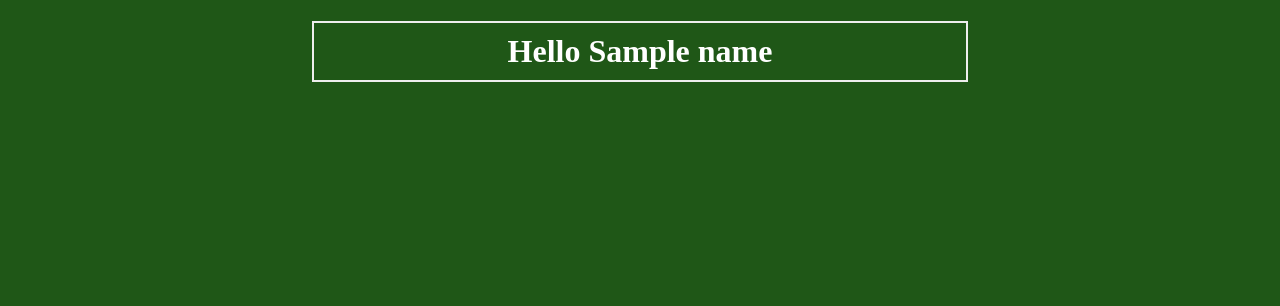
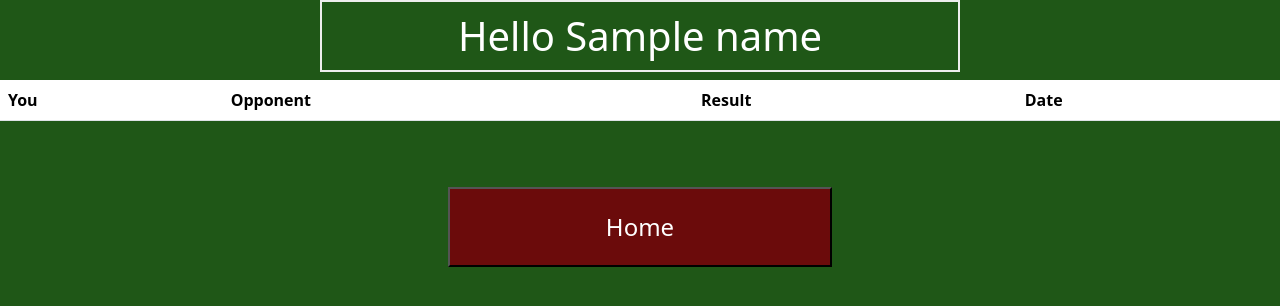
Before and after one commit to jonathanthomasfeehan/PoolRankings, a Flask app: template templates/profile.html in a window 1280 px wide. Shown: the top 306 px of the page. Run offline with Flask 2, Linux system fonts and the light colour scheme; the template is opened without the code that fills it: most values are stand-ins (such as "Sample title", 1, 10 or a date in 2020); lists and menus that the app fills with data are empty; parts of the project's set-up code (start-up, migrations or seed data) failed here and were passed over.

Commit message:
Finalized initial implementation of match history

```diff
--- a/static/css/pages/profile.css
+++ b/static/css/pages/profile.css
@@ -1,3 +1,3 @@
-li{
-    color: white;
+body {
+    background-color: rgb(31, 87, 23);
 }
--- a/templates/profile.html
+++ b/templates/profile.html
@@ -5,15 +5,16 @@
     <meta charset="UTF-8">
     <meta name="viewport" content="width=device-width, initial-scale=1">
     <title>Pool Rankings Profile</title>
-    <!-- <link href="https://cdn.jsdelivr.net/npm/bootstrap@5.0.2/dist/css/bootstrap.min.css" rel="stylesheet" integrity="sha384-EVSTQN3/azprG1Anm3QDgpJLIm9Nao0Yz1ztcQTwFspd3yD65VohhpuuCOmLASjC" crossorigin="anonymous"> -->
+    <link href="https://cdn.jsdelivr.net/npm/bootstrap@5.3.3/dist/css/bootstrap.min.css" rel="stylesheet" integrity="sha384-QWTKZyjpPEjISv5WaRU9OFeRpok6YctnYmDr5pNlyT2bRjXh0JMhjY6hW+ALEwIH" crossorigin="anonymous">
     <link rel="stylesheet" href="{{ url_for('static', filename= 'css/style.css') }}">
     <link rel="stylesheet" href="{{ url_for('static', filename= 'css/pages/profile.css') }}">
     <script src="https://ajax.googleapis.com/ajax/libs/jquery/3.6.0/jquery.min.js"></script>
+    <script src="https://cdn.jsdelivr.net/npm/bootstrap@5.3.3/dist/js/bootstrap.bundle.min.js" integrity="sha384-YvpcrYf0tY3lHB60NNkmXc5s9fDVZLESaAA55NDzOxhy9GkcIdslK1eN7N6jIeHz" crossorigin="anonymous"></script>
+
 
 
 </head>
 <body>
-    <!-- <script src="https://cdn.jsdelivr.net/npm/bootstrap@5.0.2/dist/js/bootstrap.bundle.min.js" integrity="sha384-MrcW6ZMFYlzcLA8Nl+NtUVF0sA7MsXsP1UyJoMp4YLEuNSfAP+JcXn/tWtIaxVXM" crossorigin="anonymous"></script> -->
 
 
     <div>
@@ -21,10 +22,26 @@
             Hello {{name}}
         </h1>
     </div>
-    <div>
-        <ul id="matches_list">
+    <div class="container_fluid">
+        <table class="table">
+            <thead>
+                <tr>
+                    <th>You</th>
+                    <th>Opponent</th>
+                    <th>Result</th>
+                    <th>Date</th>
+                </tr>
+            </thead>
+            <tbody id="matches_list">
 
-        </ul>
+            </tbody>
+        </table>
+
+        <div>
+            <form action = '/'>
+                <button type = 'submit' name = 'home' class="index_nav_buttons">Home</button>
+            </form>
+        </div>
     </div>
 </body>
 
@@ -33,23 +50,16 @@
 
     function getMatchData(){
 
-        // let username = document.getElementById('Username').value
-        // let password = document.getElementById('Password').value
-        // let csrf = document.getElementById("csrf").value
-        // let next = window.location.search.split('next=')[1]
 
         // sends post request, if successful then alerts client
-        //
 
         $.ajax({
             url:'/getUserMatchHistory',
             type:'POST',
             data: {"csrf_token":"{{csrf_token()}}"},
             success:function(response){
-                // document.getElementById("matches_list").value = response.games;
-                console.log(response)
 
-                for(var i = 0; i<response.matches.length; i++){
+                for(var i = response.matches.length-1; i>=0; i--){
                     let Player1 = response.matches[i].Player1
                     let Player2 = response.matches[i].Player2
                     console.log(response.requester)
@@ -57,7 +67,9 @@
                     let otherplayer = Player1 == requester ? Player2: Player1
                     let newscore = 0
                     let oldscore = 0
+                    let scoredelta
                     let requester_win = false
+                    let matchDate = response.matches[i].Date
                     if(requester == Player1){
                         newscore = response.matches[i].Player1_new_score
                         oldscore = response.matches[i].Player1_previous_score
@@ -67,10 +79,22 @@
                     }
                     if(newscore > oldscore) {
                         requester_win = true
+                        scoredelta = newscore-oldscore
                     }else {
                         requester_win = false
+                        scoredelta = oldscore-newscore
                     }
-                    document.getElementById("matches_list").innerHTML += `<li>You played ${otherplayer}.` + (requester_win ? `You won!` : `You lost`) + `You're new score is ${newscore}`
+
+                    document.getElementById("matches_list").innerHTML +=
+
+                    `<tr class = ${(requester_win) ? `table-success` : `table-danger`} >
+                        <td> ${requester}</td>
+                        <td> ${otherplayer}</td>
+                        <td  ${(requester_win) ? `class = "text-success">+` : `class = "text-danger">-`}${scoredelta} </td>
+                        <td> ${matchDate} </td>
+                        </tr>
+                        `
+
                 }
 
 
```
